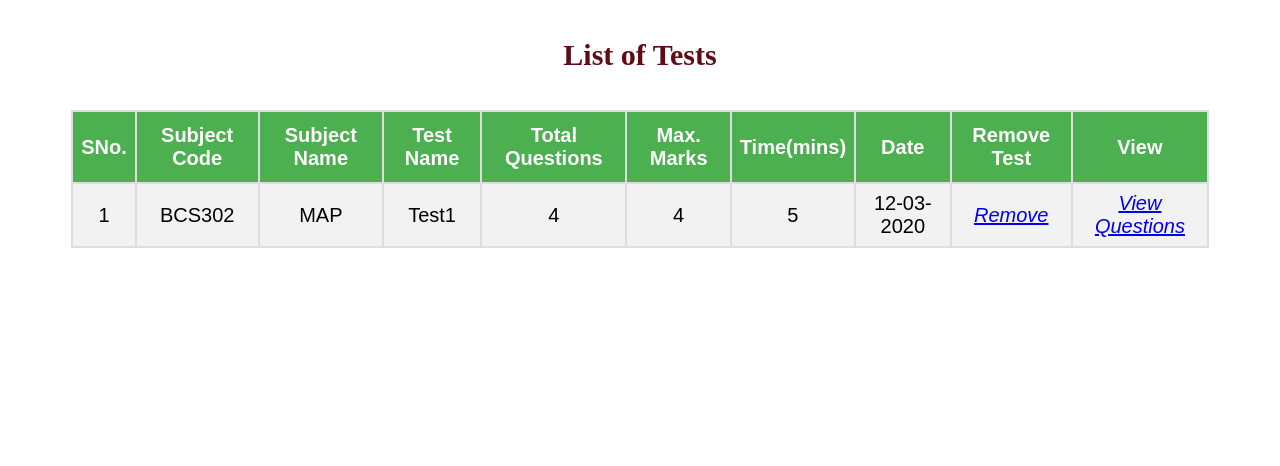
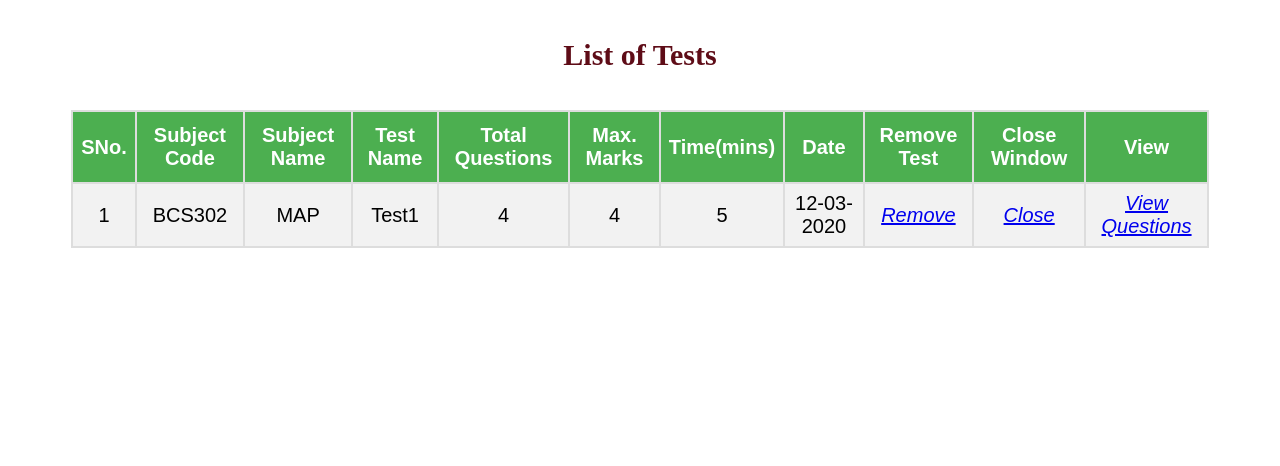
Before and after one commit to pranatimittal/ERP2, a PHP site: page /faculty_pages/viewtest.php in a window 1280 px wide. Shown: the part 227-693 px from the top of the page. Run offline with PHP 8.4, Linux system fonts and the light colour scheme; a user stored in the database is signed in; data comes from the database, SQL or seed files in the repository.

Commit message:
Add close window option

```diff
--- a/faculty_pages/viewtest.php
+++ b/faculty_pages/viewtest.php
@@ -261,6 +261,7 @@ function myFunction() {
     <th>Time(mins)</th>
     <th>Date</th>
     <th>Remove Test</th>
+    <th>Close Window</th>
     <th>View </th>
   </tr>
 
@@ -282,6 +283,7 @@ while($row = mysqli_fetch_array($result)) {
 
   echo '<tr><td>'.$c++.'</td><td>'.$sc.'</td><td>'.$sn.'</td><td>'.$tn.'</td><td>'.$tq.'</td><td>'.$tm.'</td><td>'.$tl.'</td><td>'.$dat.'</td>
   <td><a title="Delete Test" href="deltest.php?tid='.$qid.'&tname='.$tn.'"><i>Remove</i></a></td>
+  <td><a title="Close Window" href="closewin.php?tid='.$qid.'&tname='.$tn.'"><i>Close</i></a></td>
     <td><a title="View Questions" href="viewques.php?tid='.$qid.'&tname='.$tn.'"><i>View Questions</i></a></td></tr>';
 }
 $c=0;
```
